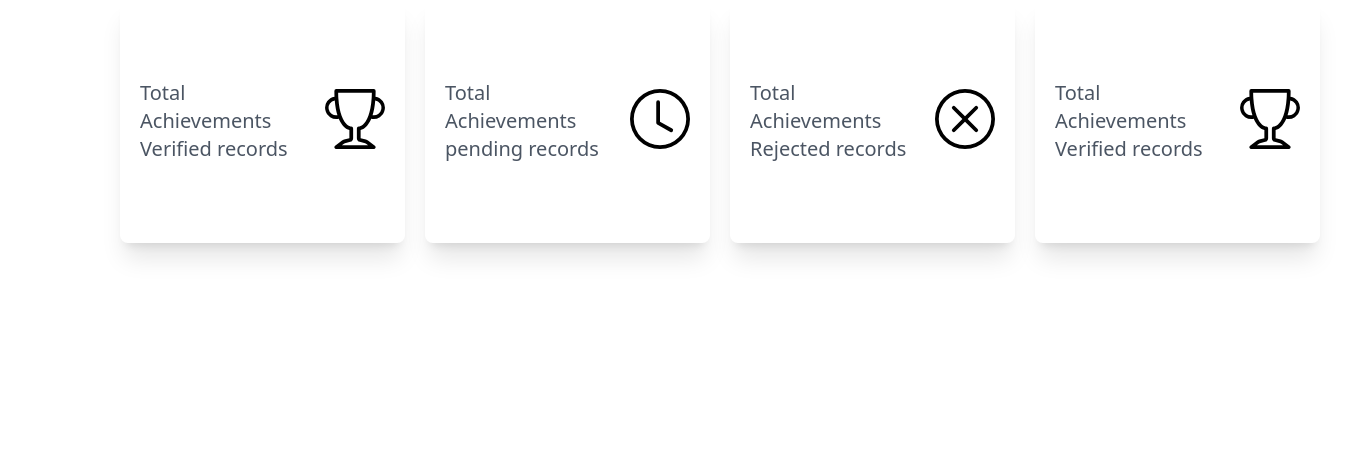
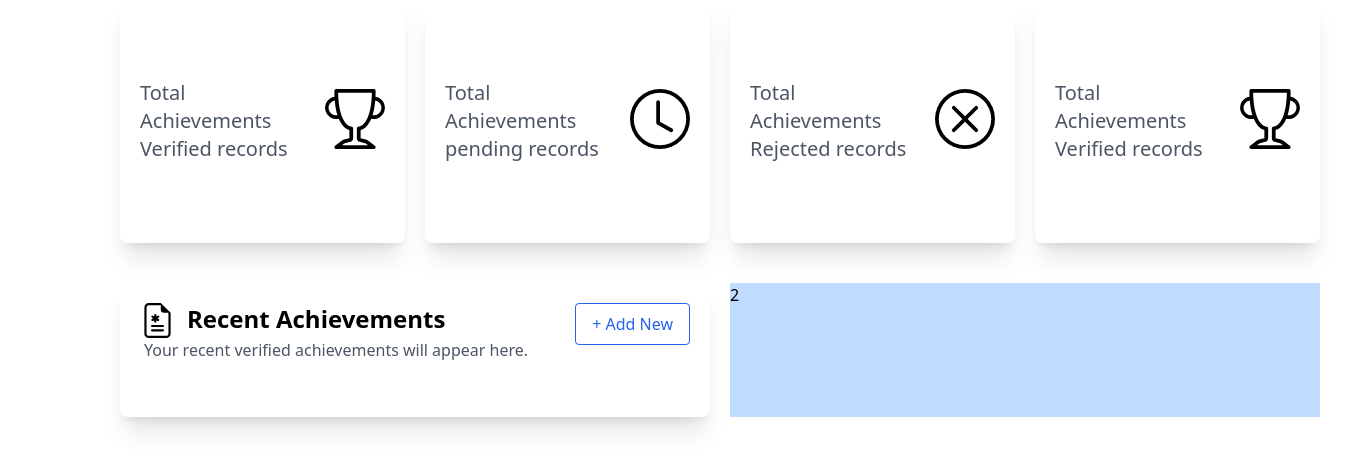
Before and after one commit to Anshidanshi/smarthub, a Django app: template templates/student_dashbord.html in a window 1360 px wide. Shown: the part 185-656 px from the top of the page. Run offline with Django 5.2, Linux system fonts and the light colour scheme; the template is opened without the code that fills it, so the values that code supplies are empty; some libraries are stand-ins or nearby versions.

Commit message:
student Acheivement process

```diff
--- a/home/models.py
+++ b/home/models.py
@@ -18,10 +18,10 @@ class Achievement(models.Model):
     title=models.CharField(max_length=200)
     description=models.TextField()
     date=models.DateField()
-    completed_on=models.DateField(auto_now_add=True)
+    completed_on=models.DateField(auto_now=True)
     document=models.FileField(upload_to='achievements/')
     category=models.CharField(max_length=100,choices=CATAGRORY_CHOICES,default='other')
-    verified=models.BooleanField(default=False)
+    #verified=models.BooleanField(default=False)
     faculty = models.ForeignKey('accounts.CustomUser', on_delete=models.SET_NULL, null=True, blank=True, related_name='verified_achievements')
     status=models.CharField(max_length=100,choices=STATUS_CHOICES,default='pending') # pending, approved, rejected
     def __str__(self):
--- a/home/urls.py
+++ b/home/urls.py
@@ -1,6 +1,7 @@
 from django.urls import path
 from . import views
-
+app_name="home"
 urlpatterns = [
-    path('student/<str:pk>', views.StudentDashboard, name='home')
+    path('student/<str:pk>', views.StudentDashboard, name='home'),
+    path('ActivityUpload/', views.ActivityUpload.as_view(), name='activity_upload'),
 ]
--- a/templates/student_dashbord.html
+++ b/templates/student_dashbord.html
@@ -156,6 +156,67 @@
     </div>
 
 </section>
+<section class="my-10 flex md:flex-row flex-col justify-center item-center gap-5 mx-10 h-auto ">
+    <div class="w-1/2 rounded-lg flex flex-col shadow-xl bg-white-600 gap-2">
+       <div class="flex flex-row">
+        <div>
+
+         <h1 class="text-2xl font-bold mt-5 mx-5 flex flex-row gap-3">
+          <div><svg xmlns="http://www.w3.org/2000/svg" width="35" height="35" fill="currentColor" class="bi bi-file-earmark-medical" viewBox="0 0 16 16">
+  <path d="M7.5 5.5a.5.5 0 0 0-1 0v.634l-.549-.317a.5.5 0 1 0-.5.866L6 7l-.549.317a.5.5 0 1 0 .5.866l.549-.317V8.5a.5.5 0 1 0 1 0v-.634l.549.317a.5.5 0 1 0 .5-.866L8 7l.549-.317a.5.5 0 1 0-.5-.866l-.549.317zm-2 4.5a.5.5 0 0 0 0 1h5a.5.5 0 0 0 0-1zm0 2a.5.5 0 0 0 0 1h5a.5.5 0 0 0 0-1z"/>
+  <path d="M14 14V4.5L9.5 0H4a2 2 0 0 0-2 2v12a2 2 0 0 0 2 2h8a2 2 0 0 0 2-2M9.5 3A1.5 1.5 0 0 0 11 4.5h2V14a1 1 0 0 1-1 1H4a1 1 0 0 1-1-1V2a1 1 0 0 1 1-1h5.5z"/>
+</svg></div>
+          <div>Recent Achievements</div>
+
+          </h1>
+          <div class="mx-6 text-gray-600">Your recent verified achievements will appear here.</div>
+        </div>
+        <div class="ml-auto mt-5 mb-8 mx-5">
+            <a href="{% url 'home:activity_upload' %}" class="text-blue-600 inline-block border border-blue-600 rounded px-4 py-2 hover:bg-blue-600 hover:text-white">+ Add New</a>
+       </div>
+    </div>
+
+    <!-- cards -->
+    {% for i in Achievements %}
+    <div class="border border-gray-300 mx-5 rounded-lg p-8 flex flex-row item-center ">
+            <div class="flex flex-col gap-1">
+            <div class="text-lg">
+              {{i.title}}
+              <svg class=" inline text-green-500 ml-2" xmlns="http://www.w3.org/2000/svg" width="25" height="25" fill="currentColor" class="bi bi-check2-circle" viewBox="0 0 16 16">
+  <path d="M2.5 8a5.5 5.5 0 0 1 8.25-4.764.5.5 0 0 0 .5-.866A6.5 6.5 0 1 0 14.5 8a.5.5 0 0 0-1 0 5.5 5.5 0 1 1-11 0"/>
+  <path d="M15.354 3.354a.5.5 0 0 0-.708-.708L8 9.293 5.354 6.646a.5.5 0 1 0-.708.708l3 3a.5.5 0 0 0 .708 0z"/>
+</svg>
+            </div>
+            <div class="flex items-center">
+            <div class="inline text-blue-600 border rounded-2xl px-3 bg-blue-200 w-fit">{{i.category}}</div>
+          <svg class="inline text-blue-600 ml-2" xmlns="http://www.w3.org/2000/svg" width="20" height="20" fill="currentColor" class="bi bi-calendar-check" viewBox="0 0 16 16">
+  <path d="M10.854 7.146a.5.5 0 0 1 0 .708l-3 3a.5.5 0 0 1-.708 0l-1.5-1.5a.5.5 0 1 1 .708-.708L7.5 9.793l2.646-2.647a.5.5 0 0 1 .708 0"/>
+  <path d="M3.5 0a.5.5 0 0 1 .5.5V1h8V.5a.5.5 0 0 1 1 0V1h1a2 2 0 0 1 2 2v11a2 2 0 0 1-2 2H2a2 2 0 0 1-2-2V3a2 2 0 0 1 2-2h1V.5a.5.5 0 0 1 .5-.5M1 4v10a1 1 0 0 0 1 1h12a1 1 0 0 0 1-1V4z"/>
+</svg><span class="text-gray-600">Issued on {{i.date}}</span>
+            </div>
+            <div>
+
+            </div>
+            <div class="text-gray-600">Verified by:{{i.faculty}}</div>
+            </div>
+            <div class="items-center ml-auto justify-center flex">
+          {% if i.status|lower == "approved" %}
+    <span class="text-green-800 bg-green-200 border border-green-800 rounded-2xl px-2">{{ i.status }}</span>
+{% else %}
+    <span class="text-red-800 bg-red-200 border border-red-800 rounded-2xl px-2">{{ i.status }}</span>
+{% endif %}
+
+            </div>
+
+    </div>
+    {% endfor %}
+
+    <div class="my-4">    </div>
+    </div>
+    <div class="w-1/2 bg-blue-200">2</div>
+
+</section>
 </div>
+
 </body>
 </html>
```
Also changed, not shown: accounts/views.py (+20 -3 lines), home/views.py (+21 -0 lines), smart/settings.py (+20 -1 lines), templates/acctivity_tracker.html (added, +19 -0 lines), home/migrations/0003_remove_achievement_verified_and_more.py (added).
